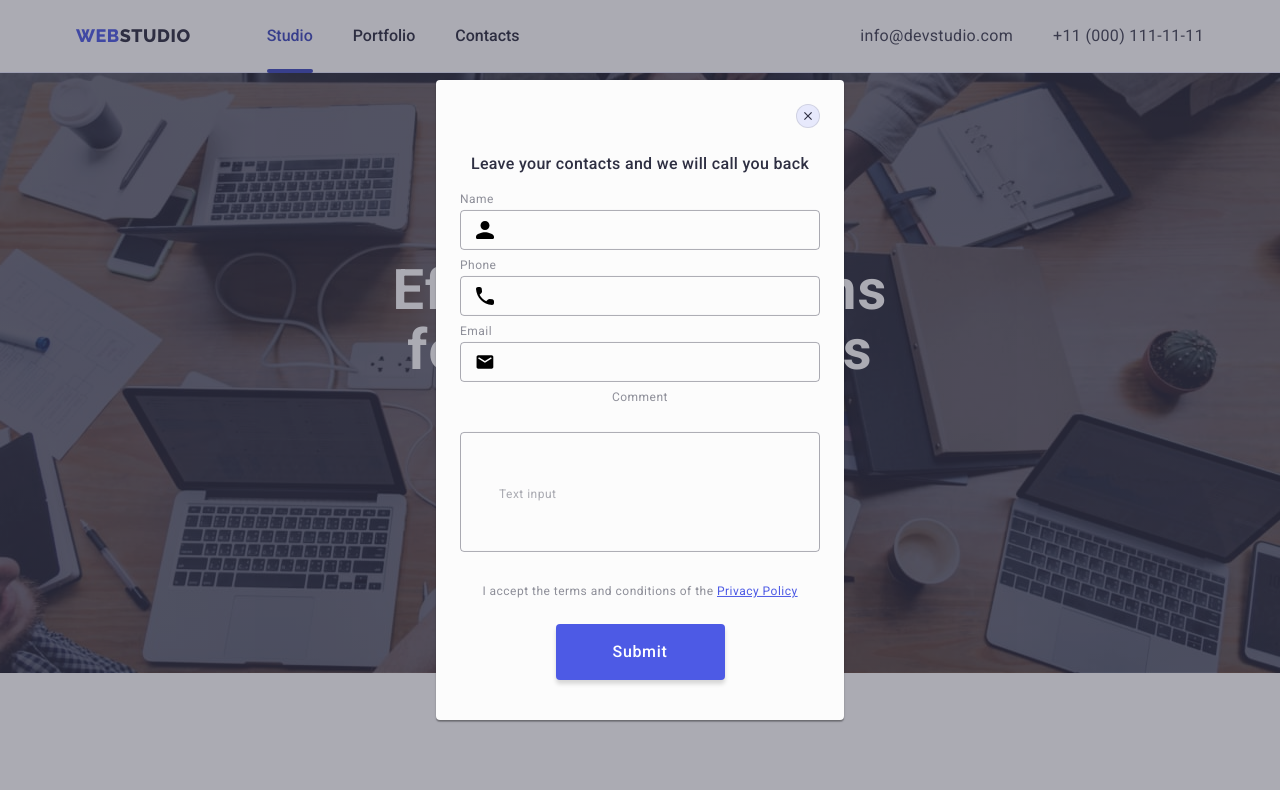
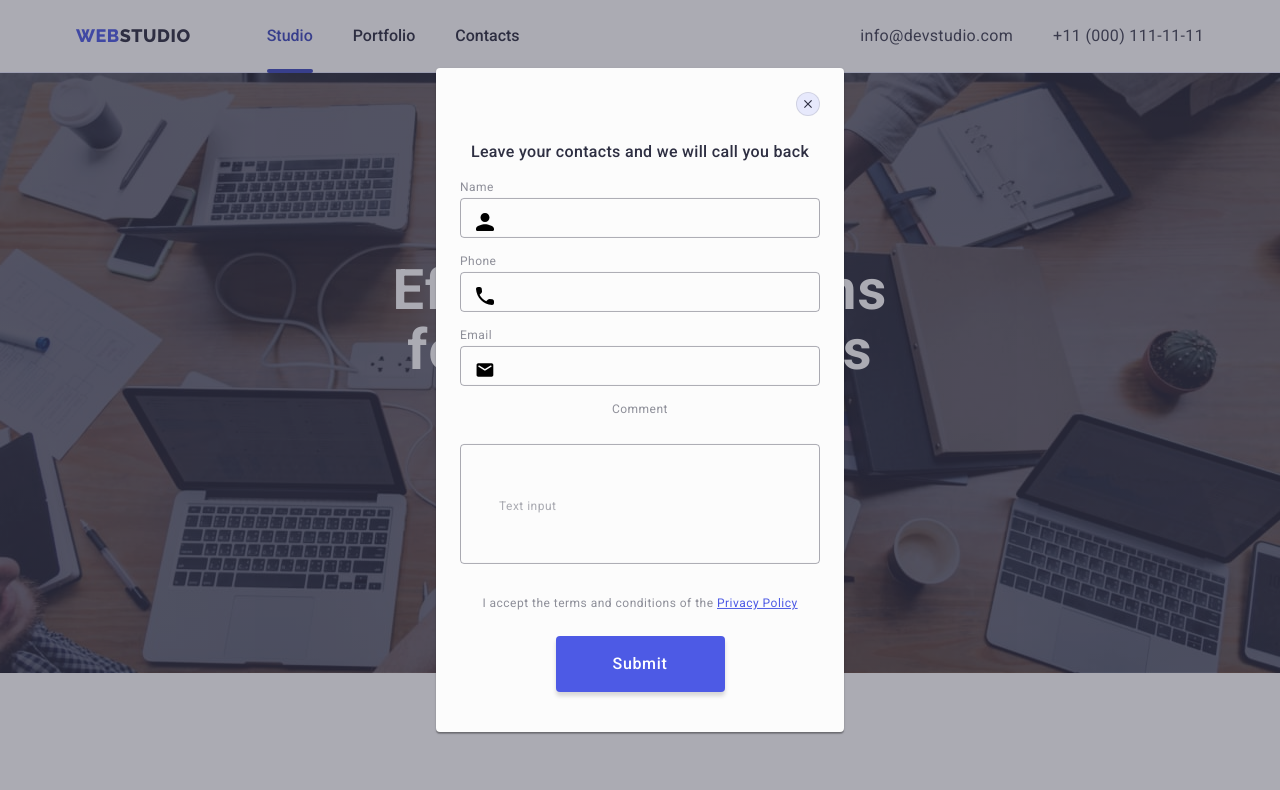
Before and after one commit to keinukr/goit-markup-hw-06, a plain HTML site: page index.html in a window 1280 px wide. Both pictures are taken after a click on the button "Order Service". Shown: the top 790 px of the page. Drawn offline with nearby package versions, Linux system fonts and the light colour scheme.

Commit message:
modal update

```diff
--- a/css/styles.css
+++ b/css/styles.css
@@ -746,6 +746,10 @@ img {
   margin-bottom: 16px;
 }
 
+.input-container {
+  margin-bottom: 8px;
+}
+
 .modal-input {
   width: 100%;
   height: 40px;
--- a/index.html
+++ b/index.html
@@ -482,31 +482,33 @@
           <div class="input-container">
           <label for="user-name" class="input-label">Name</label>
 
-            <span class="form-icon">
+            <div class="form-icon">
               <input type="text" class="modal-input" name="user-name" id="user-name" placeholder="">
               <svg class="name" width="18" height="24">
               <use href="./images/icons.svg#icon-name"></use>
             </svg>
-            </span>
+            </div>
           </div>
 
           <div class="input-container">
             <label for="user-tel" class="input-label">Phone</label>
-            <span class="form-icon">
+            <div class="form-icon">
           <input type="tel" class="modal-input" name="user-tel" id="user-tel">
           <svg class="name" width="18" height="24">
             <use href="./images/icons.svg#icon-phone"></use>
           </svg>
-          </span>
+          </div>
           </div>
 
-          <label for="user-email" class="input-label">Email</label>
-          <span class="form-icon">
+          <div class="input-container">
+            <label for="user-email" class="input-label">Email</label>
+          <div class="form-icon">
             <input type="email" class="modal-input" name="user-email" id="user-email">
             <svg class="name" width="18" height="24">
             <use href="./images/icons.svg#icon-mail"></use>
           </svg>
-          </span>
+          </div>
+          </div>
 
           <div class="policy-container">
           <label for="user-comment" class="input-label comment-label">Comment</label>
```
